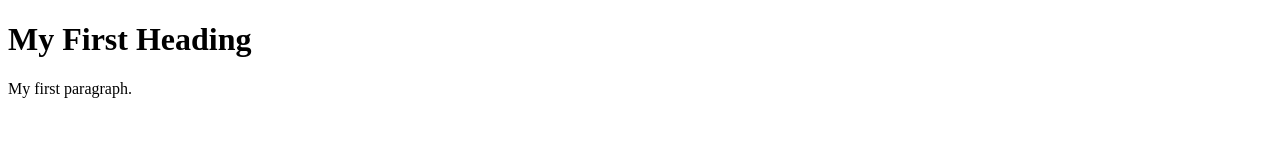
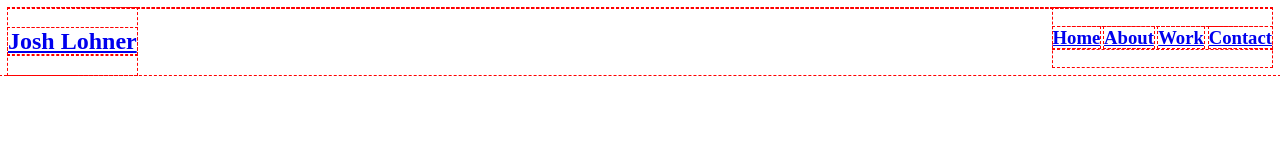
Before and after one commit to JoshLohner/lohnerj.github.io, a plain HTML site: page index.html in a window 1280 px wide. Drawn offline with Linux system fonts and the light colour scheme.

Commit message:
Basics and some Nav Bar

```diff
--- a/index.html
+++ b/index.html
@@ -1,9 +1,35 @@
 <!DOCTYPE html>
-<html>
+<html lang="en">
+
+<head>
+  <meta charset="UTF-8">
+  <meta name="viewport" content="width=device-width, initial-scale=1.0">
+  <meta http-equiv="X-UA-Compatible" content="ie=edge">
+  <link rel="stylesheet" href="navbar.css">
+  <script src="nav.js"></script>
+</head>
+
 <body>
+  <header id="nav-wrapper">
+    <nav id="nav">
+      <div class="nav-left">
+        <h1 class="logo un-skew"><a href="#home">Josh Lohner</a></h1>
 
-<h1>My First Heading</h1>
-<p>My first paragraph.</p>
+      </div>
+      <div class="nav-right">
+        <h3>
+        <a href="#home" class="nav-link active"><span class="nav-link-span"><span class="u-nav">Home</span></span></a>
+        <a href="#about" class="nav-link"><span class="nav-link-span"><span class="u-nav">About</span></span></a>
+        <a href="#work" class="nav-link"><span class="nav-link-span"><span class="u-nav">Work</span></span></a>
+        <a href="#contact" class="nav-link"><span class="nav-link-span"><span class="u-nav">Contact</span></span></a>
+        </h3>
+      </div>
+    </nav>
+  </header>
+  <main>
+
+  </main>
 
 </body>
+
 </html>
--- /dev/null
+++ b/navbar.css
@@ -0,0 +1,16 @@
+/* Global Elements */
+
+* {
+    outline: 1px dashed red;
+  }
+
+
+/* Nav Bar */
+
+.nav-right{
+    float: right;
+}
+
+.nav-left{
+    float: left;
+ }
```
Also changed, not shown: nav.js (added).
